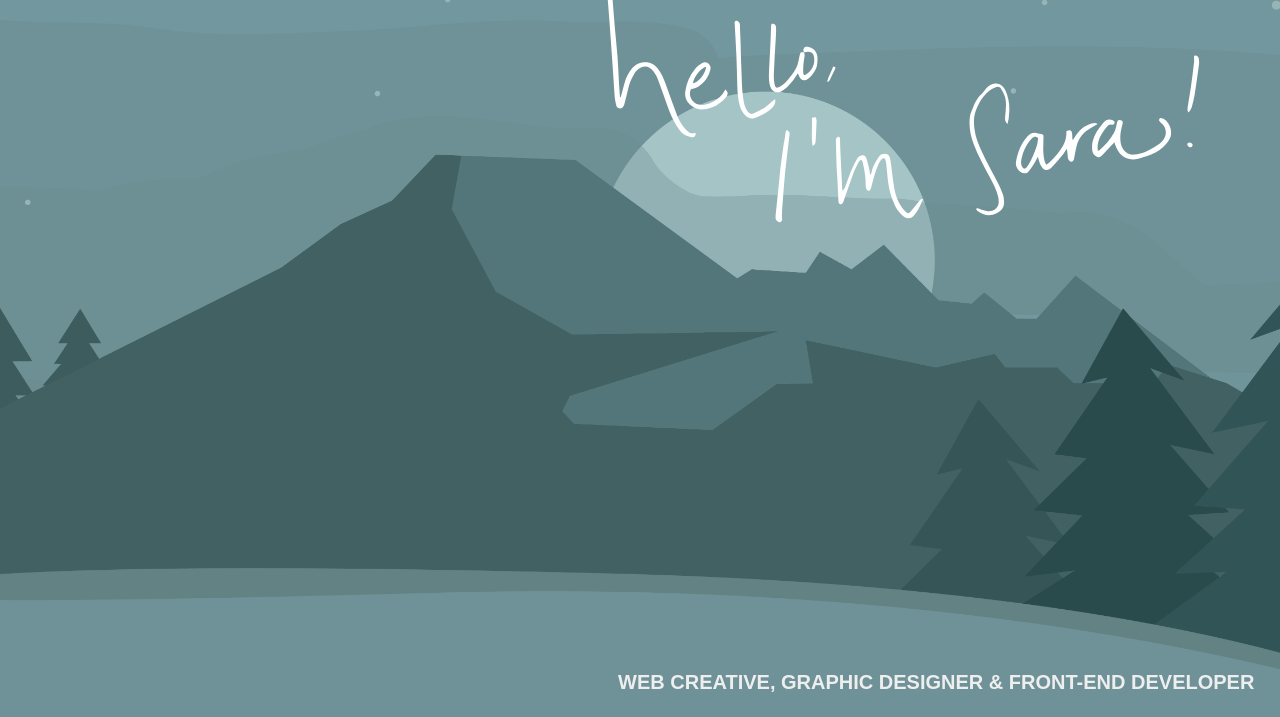
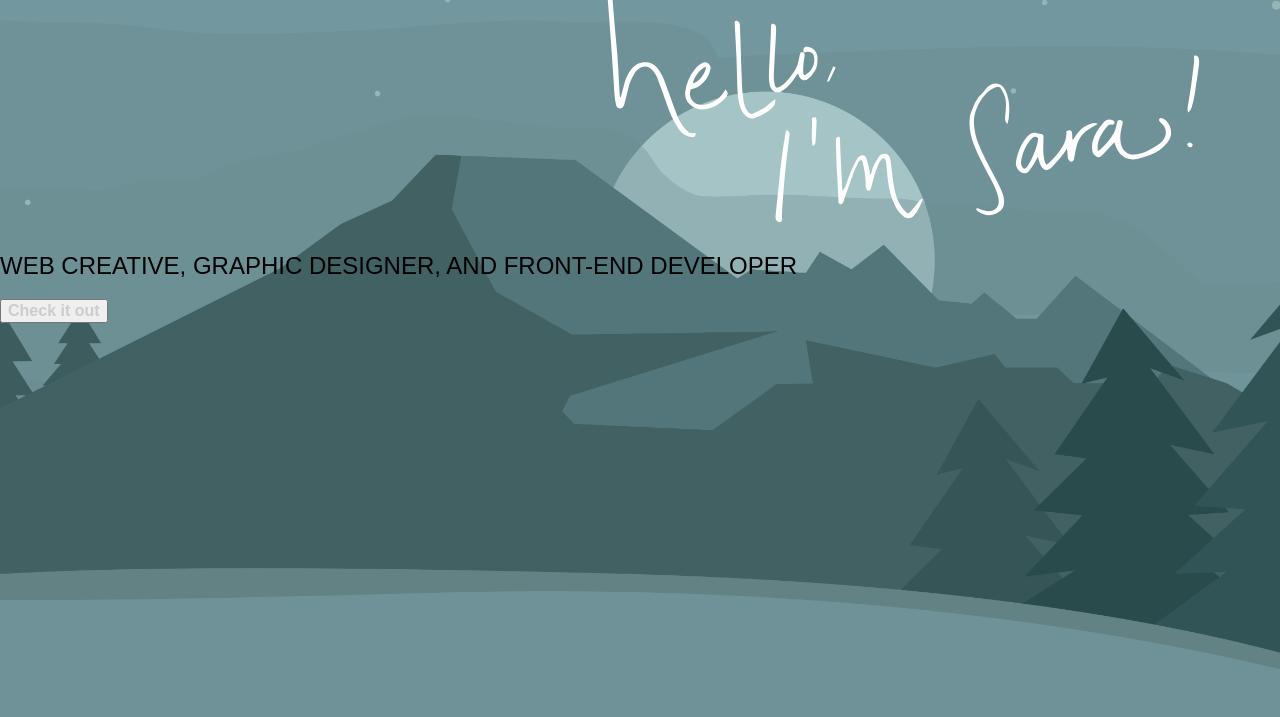
Before and after one commit to saraweinand/portfolio-, a plain HTML site: page index.html in a window 1280 px wide. Shown: the part 80-797 px from the top of the page. Drawn offline with nearby package versions, Linux system fonts and the light colour scheme.

Commit message:
Update index.html

```diff
--- a/index.html
+++ b/index.html
@@ -67,8 +67,9 @@
 	<path fill="#FFFFFF" d="M471,179.2c1.3,0.2,2.2,0.4,3,0.6c0.3,0.1,0.6,0.4,1.3,0.7c-0.3,1.2-0.3,2.6-0.9,3.7   c-3.2,6.7-6.5,13.4-9.8,20.1c-1,2-2.4,3.4-5,3.5C462,197.6,467.7,189.1,471,179.2z"/>
 </g>
 </svg>
-            <h1>Web creative, graphic designer & front-end developer</h1>
-            <h2></h2>
+
+            <h2>Web Creative, graphic designer, and front-end developer</h2>
+            <button><a href="#portfolio">Check it out</a></button>
 
 
         </section>
```
